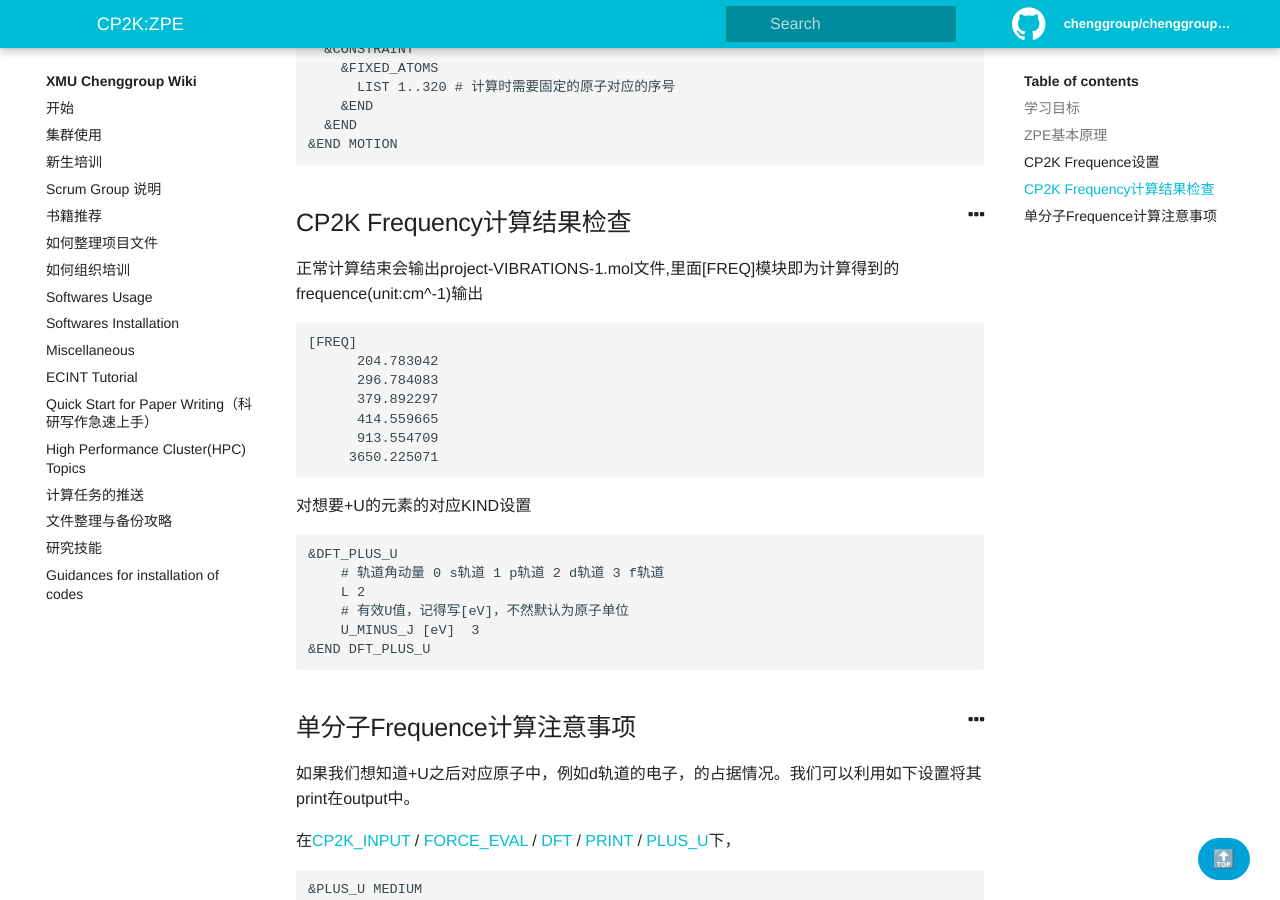
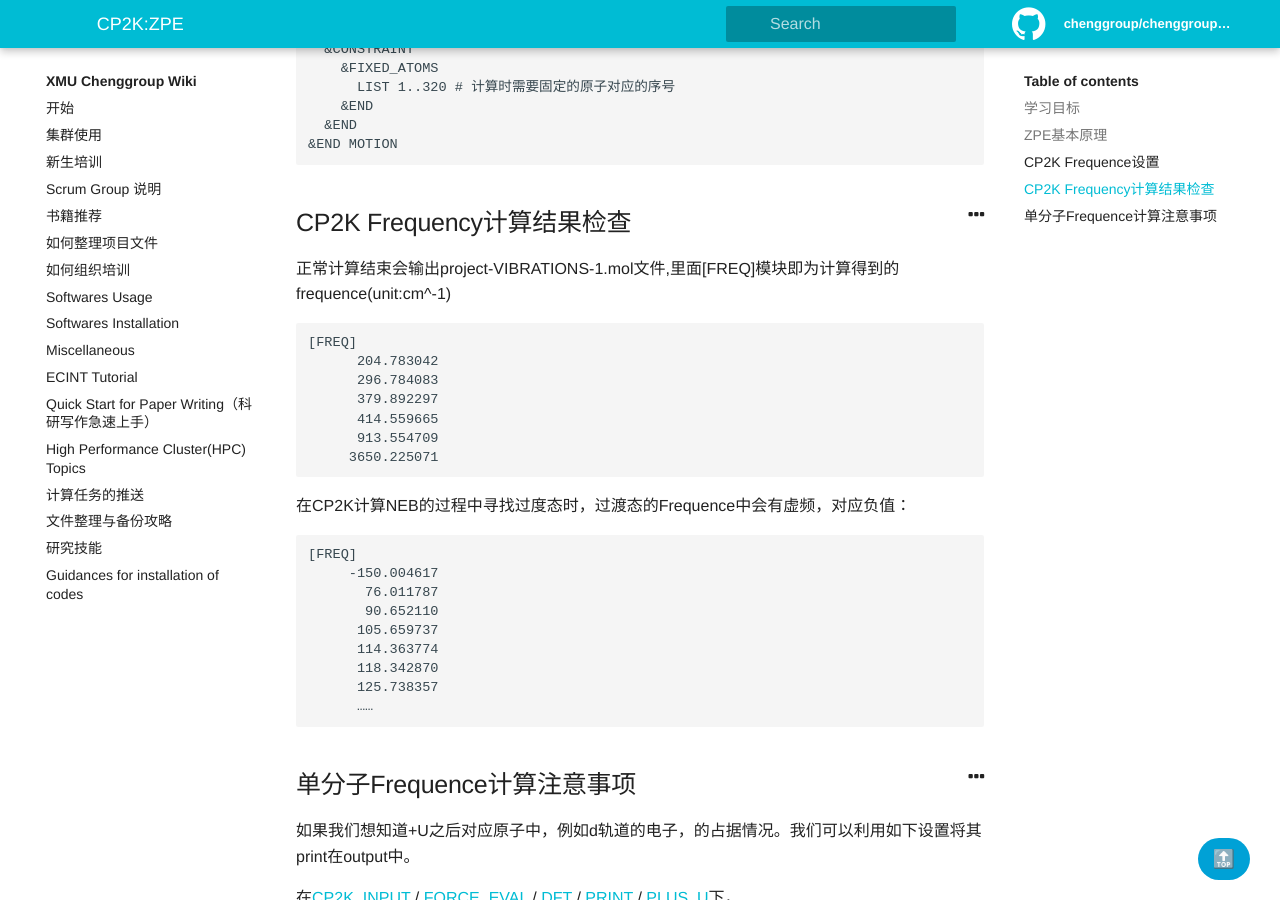
Before and after one commit to chenggroup/chenggroup.github.io, a Jekyll site: the page built from _wiki/Softwares Usage/cp2k-zpe.md, in a window 1280 px wide and 900 px high, scrolled down 1245 px. Built offline with Jekyll 4.4.1, drawn with Linux system fonts in a browser that asks for light colours.

Commit message:
Update cp2k-zpe.md

````diff
--- a/_wiki/Softwares Usage/cp2k-zpe.md
+++ b/_wiki/Softwares Usage/cp2k-zpe.md
@@ -68,7 +68,7 @@
 
 ## CP2K Frequency计算结果检查
 
-正常计算结束会输出project-VIBRATIONS-1.mol文件,里面[FREQ]模块即为计算得到的frequence(unit:cm^-1)输出
+正常计算结束会输出project-VIBRATIONS-1.mol文件,里面[FREQ]模块即为计算得到的frequence(unit:cm^-1)
 
 ```cp2k
 [FREQ]
@@ -80,15 +80,18 @@
      3650.225071
 ```
 
-对想要+U的元素的对应KIND设置
+在CP2K计算NEB的过程中寻找过度态时，过渡态的Frequence中会有虚频，对应负值：
 
 ```cp2k
-&DFT_PLUS_U
-    # 轨道角动量 0 s轨道 1 p轨道 2 d轨道 3 f轨道
-    L 2
-    # 有效U值，记得写[eV]，不然默认为原子单位
-    U_MINUS_J [eV]  3
-&END DFT_PLUS_U
+[FREQ]
+     -150.004617
+       76.011787
+       90.652110
+      105.659737
+      114.363774
+      118.342870
+      125.738357
+      ……
 ```
 
 
````
